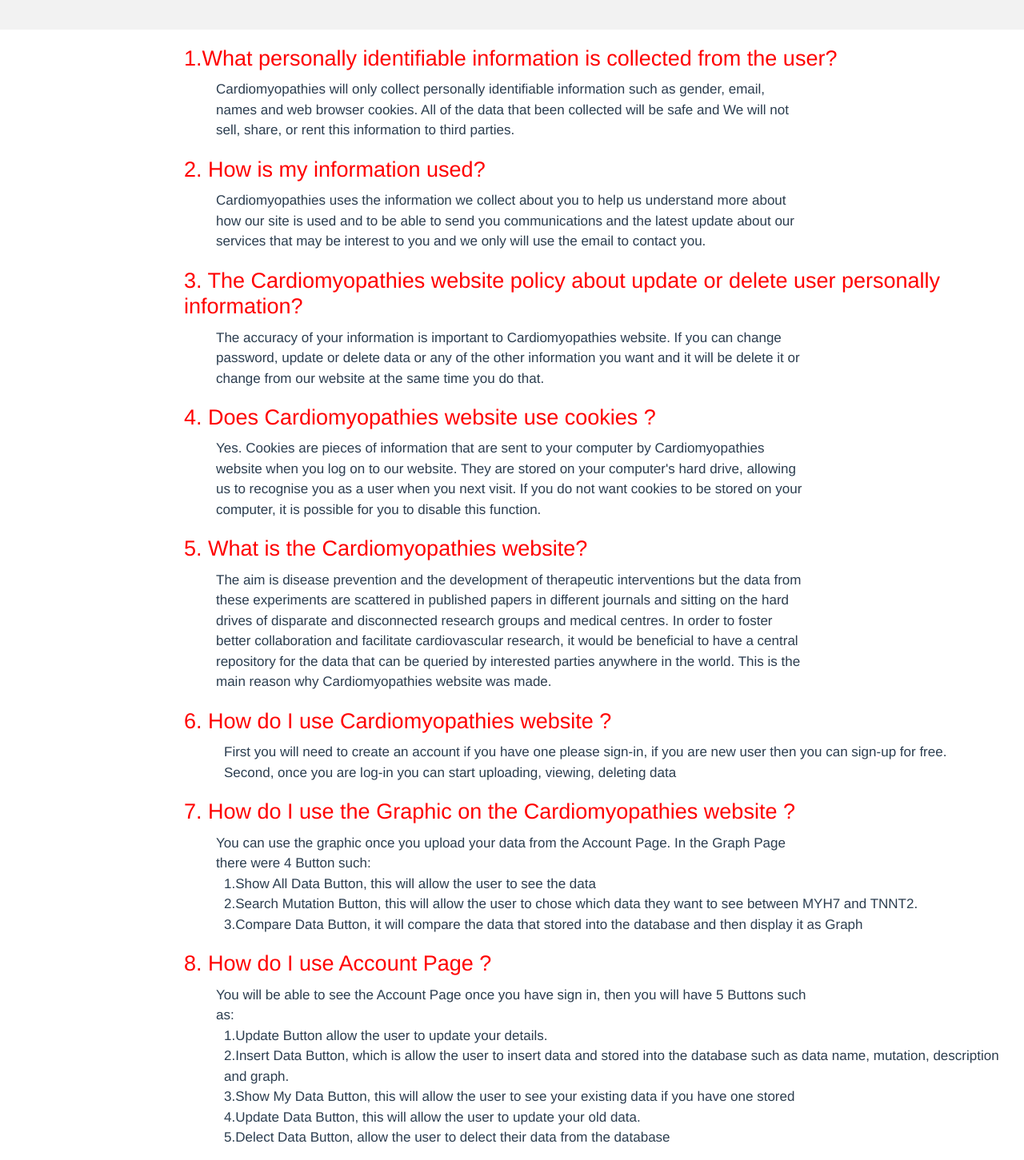
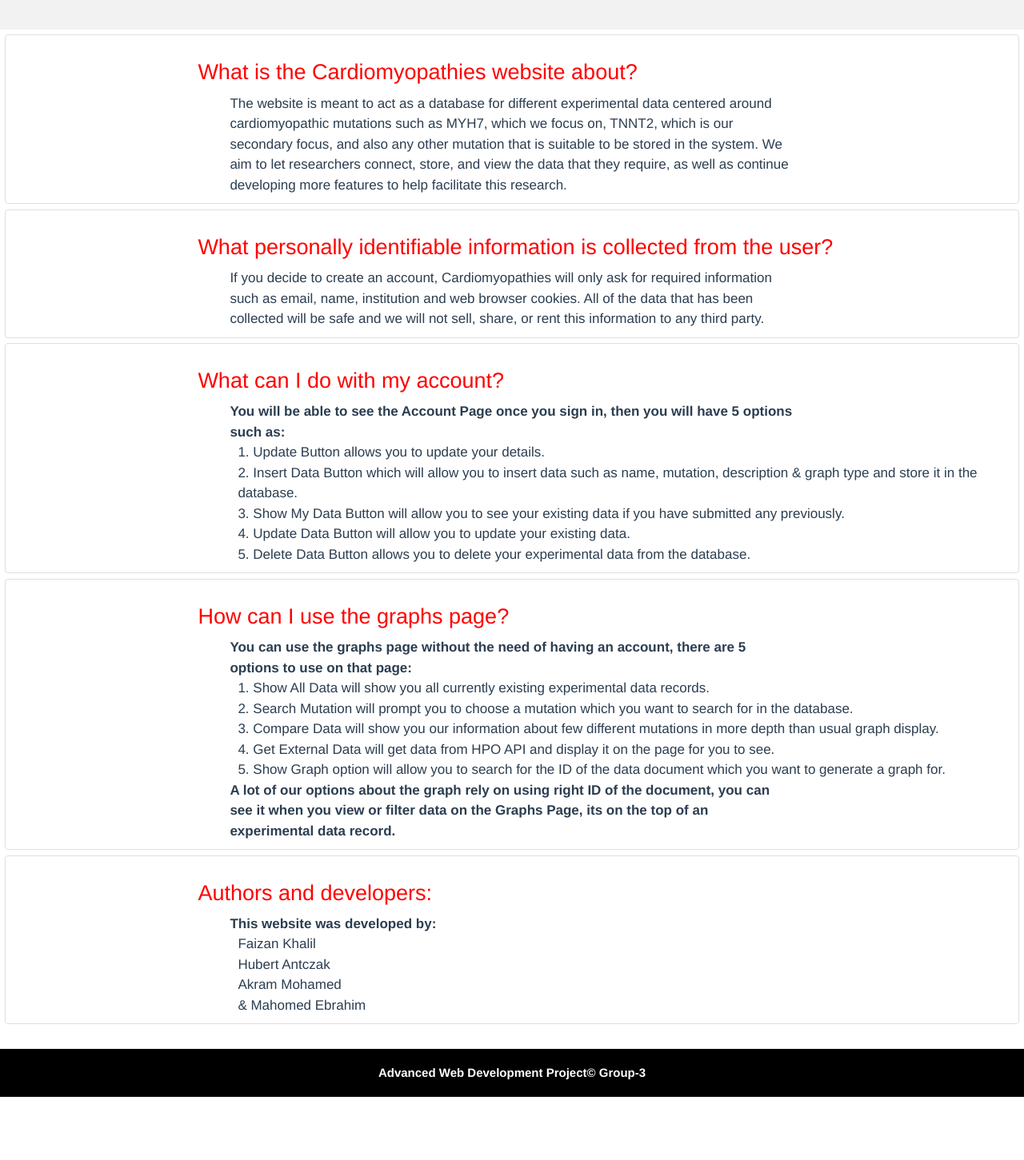
Before and after one commit to FaizanK001/uni-project, a Vue app: page /help in a window 1280 px wide. Shown: the part 139-1590 px from the top of the page at 80% size. After the commit the page ends 1511 px from the top, so only its background shows below. Built offline with nearby package versions, Linux system fonts and the light colour scheme; no server answers; what vue3-apexcharts would draw is missing.

Commit message:
styling changes on the home page, help page and others, added functionality to some elements such as homepage latest data display

```diff
--- a/src/components/ApiData.vue
+++ b/src/components/ApiData.vue
@@ -1,6 +1,6 @@
 <template>
     <div id="externalData">
-        <h1>External Data</h1>
+        <h1>External Data from <a href="https://hpo.jax.org">Human Phenotype Ontology</a></h1>
 
        <div v-for="item in disease.catTermsMap" :key="item.id">
                 <div class="d-flex align-content-start flex-wrap card">
--- a/src/components/Carousel.vue
+++ b/src/components/Carousel.vue
@@ -5,7 +5,6 @@
   <ul class="carousel-indicators">
     <li data-target="#demo" data-slide-to="0" class="active"></li>
     <li data-target="#demo" data-slide-to="1"></li>
-    <li data-target="#demo" data-slide-to="2"></li>
   </ul>
 
   <!-- The slideshow -->
@@ -15,9 +14,6 @@
     </div>
     <div class="carousel-item">
       <img src="../assets/heart-health-banner.jpg"   >
-    </div>
-    <div class="carousel-item">
-      <img src="../assets/cardiomyopathy-chart.jpg"  >
     </div>
   </div>
 
@@ -60,7 +56,7 @@ export default {
 </script>
 <style scoped>
 img{
-  height: 600px;
+  height: 40vh;
   width: 100%;
   align-items: center;
   display: block;
--- a/src/views/Help.vue
+++ b/src/views/Help.vue
@@ -2,47 +2,59 @@
   <div id="help">
     <div class="d-flex w-100 align-items-center justify-content-center welcome-box">
       <h1 class="welcome-text">How to use our website</h1>
-   </div>
+    </div>
 
-    <h2>1.What personally identifiable information is collected from the user?</h2>
-    <p>Cardiomyopathies will only collect personally identifiable information such as gender, email, names and web browser cookies. All of the data that been collected will be safe and We will not sell, share, or rent this information to third parties.</p>
+    <div class="help-card">
+    <h2>What is the Cardiomyopathies website about?</h2>
+    <p>The website is meant to act as a database for different experimental data centered around cardiomyopathic mutations such as MYH7, which we focus
+       on, TNNT2, which is our secondary focus, and also any other mutation that is suitable to be stored in the system. We aim to let researchers connect,
+       store, and view the data that they require, as well as continue developing more features to help facilitate this research.
+    </p>
+    </div>
 
-    <h2>2. How is my information used?</h2>
-    <p>Cardiomyopathies uses the information we collect about you to help us understand more about how our site is used and to be able to send you communications and the latest update about our services that may be interest to you and we only will use the email to contact you. </p>
+    <div class="help-card">
+      <h2>What personally identifiable information is collected from the user?</h2>
+      <p>If you decide to create an account, Cardiomyopathies will only ask for required information such as email, name, institution and web browser cookies.
+        All of the data that has been collected will be safe and we will not sell, share, or rent this information to any third party.</p>
+    </div>
 
-    <h2>3. The Cardiomyopathies website policy about update or delete
-        user personally information?</h2>
-    <p>The accuracy of your information is important to Cardiomyopathies website. If you can change password, update or delete data or any of the other information you want and it will be delete it or change from our website at the same time you do that. </p>
+    <div class="help-card">
+    <h2>What can I do with my account?</h2>
+    <p><b>You will be able to see the Account Page once you sign in, then you will have 5 options such as:</b></p>
+    <ul>
+      <li>1. Update Button allows you to update your details. </li>
+      <li>2. Insert Data Button which will allow you to insert data such as name, mutation, description & graph type and store it in the database.</li>
+      <li>3. Show My Data Button will allow you to see your existing data if you have submitted any previously.</li>
+      <li>4. Update Data Button will allow you to update your existing data.</li>
+      <li>5. Delete Data Button allows you to delete your experimental data from the database.</li>
+    </ul>
+    </div>
 
-    <h2>4. Does Cardiomyopathies website use cookies ?</h2>
-    <p>Yes. Cookies are pieces of information that are sent to your computer by Cardiomyopathies website when you log on to our website. They are stored on your computer's hard drive, allowing us to recognise you as a user when you next visit. If you do not want cookies to be stored on your computer, it is possible for you to disable this function.</p>
+    <div class="help-card">
+    <h2>How can I use the graphs page?</h2>
+    <p><b>You can use the graphs page without the need of having an account, there are 5 options to use on that page:</b></p>
+    <ul>
+      <li>1. Show All Data will show you all currently existing experimental data records. </li>
+      <li>2. Search Mutation will prompt you to choose a mutation which you want to search for in the database.</li>
+      <li>3. Compare Data will show you our information about few different mutations in more depth than usual graph display.</li>
+      <li>4. Get External Data will get data from <a href="https://hpo.jax.org">HPO</a> API and display it on the page for you to see.</li>
+      <li>5. Show Graph option will allow you to search for the ID of the data document which you want to generate a graph for.</li>
+    </ul>
+    <p><b>A lot of our options about the graph rely on using right ID of the document, you can see it when you view or filter data on the Graphs Page,
+       its on the top of an experimental data record.
+    </b></p>
+    </div>
 
-    <h2>5. What is the Cardiomyopathies website?</h2>
-    <p>The aim is disease prevention and the development of therapeutic interventions but the data from these experiments are scattered in published papers in different journals and sitting on the hard drives of disparate and disconnected research groups and medical centres. In order to foster better collaboration and facilitate cardiovascular research, it would be beneficial to have a central repository for the data that can be queried by interested parties anywhere in the world. This is the main reason why Cardiomyopathies website was made.</p>
-
-    <h2>6. How do I use Cardiomyopathies website ?</h2>
+    <div class="help-card">
+    <h2>Authors and developers:</h2>
+    <p><b>This website was developed by:</b></p>
     <ul>
-    <li>First you will need to create an account if you have one please sign-in, if you are new user then you can sign-up for free. </li>
-    <li>Second, once you are log-in you can start uploading, viewing, deleting data</li>
+      <li>Faizan Khalil</li>
+      <li>Hubert Antczak</li>
+      <li>Akram Mohamed</li>
+      <li>& Mahomed Ebrahim</li>
     </ul>
-
-    <h2>7. How do I use the Graphic on the Cardiomyopathies website ?</h2>
-    <p>You can use the graphic once you upload your data from the Account Page. In the Graph Page there were 4 Button such:</p>
-    <ul>
-    <li>1.Show All Data Button, this will allow the user to see the data</li>
-    <li>2.Search Mutation Button, this will allow the user to chose which data they want to see between MYH7 and TNNT2.</li>
-    <li>3.Compare Data Button, it will compare the data that stored into the database and then display it as Graph</li>
-    </ul>
-
-    <h2>8. How do I use Account Page ?</h2>
-    <p>You will be able to see the Account Page once you have sign in, then you will have 5 Buttons such as:</p>
-    <ul>
-    <li>1.Update Button allow the user to update your details. </li>
-    <li>2.Insert Data Button, which is allow the user to insert data and stored into the database such as data name, mutation, description and graph.</li>
-    <li>3.Show My Data Button, this will allow the user to see your existing data if you have one stored </li>
-    <li>4.Update Data Button, this will allow the user to update your old data.</li>
-    <li>5.Delect Data Button, allow the user to delect their data from the database</li>
-    </ul>
+    </div>
 
   </div>
   <br>
@@ -64,6 +76,14 @@ export default {
 
 #help {
   min-height: 100vh;
+}
+
+.help-card {
+  padding: 10px;
+   width: 99%;
+   margin: 0.5%;
+   border: 1px solid rgba(0,0,0,.125);
+   border-radius: .25rem;
 }
 
 h3 {
--- a/src/views/Home.vue
+++ b/src/views/Home.vue
@@ -9,65 +9,46 @@
     <div id="left-column">
 
       <div class="card">
-          <div class ="heading">
-            <p>What is Cardiomyopathy?</p>
+        <h2 id="homepage-heading">What is Cardiomyopathy?</h2>
 
-            <div id="heart-disease-map">
-              <img src='../assets/heart-health-banner.jpg'>
-            </div>
+        <img id="heart-disease-map" src='../assets/cardiomyopathy-chart.jpg'>
 
-            <div class="description card">
-              <h3>Cardiomyopathy refers to diseases of the heart muscle.
+        <div class="description">
+          <br><br>
+          <p> Cardiomyopathy refers to diseases of the heart muscle.
               These diseases have many causes, signs and symptoms as well as treatments.
               In most cases, cardiomyopathy causes the heart muscle to become enlarged, thick or rigid.
-                In rare instances, diseased heart muscle tissue is replaced with scar tissue.</h3>
-
-              <h3> As cardiomyopathy worsens, the heart becomes weaker.
+              In rare instances, diseased heart muscle tissue is replaced with scar tissue.</p>
+          <br><br>
+          <p> As cardiomyopathy worsens, the heart becomes weaker.
               The heart becomes less able to pump blood throughout the body and incapable of maintaining a normal electrical rhythm.
               The result can be heart failure or irregular heartbeats called arrhythmias.
               A weakened heart also can cause other complications, such as heart valve problems.
-              </h3>
+          </p>
         </div>
       </div>
     </div>
 
-    </div>
     <div id="right-column">
-        <div class="card">
-          <div class="table-wrapper-scroll-y my-custom-scrollbar">
+      <div id="table-column" class="card">
         <table class="table">
-      <thead class="thead-dark">
+
+          <thead class="thead-black">
             <tr>
-
               <th scope="col" >Recently Added Data</th>
             </tr>
           </thead>
+
+          <div class="table-wrapper-scroll-y my-custom-scrollbar">
             <tbody>
+              <div v-for="item in experimentalData" :key="item.index">
               <tr>
-          <th scope="row">Data 1</th>
-
+                <th scope="row">{{ item.name }}</th>
               </tr>
-        <tr>
-          <th scope="row">Data 2</th>
-          </tr>
-        <tr>
-          <th scope="row">Data 3</th>
-        </tr>
-        <tr>
-          <th scope="row">Data 3</th>
-        </tr>
-        <tr>
-          <th scope="row">Data 3</th>
-        </tr>
-        <tr>
-          <th scope="row">Data 3</th>
-        </tr>
-        <tr>
-          <th scope="row">Data 3</th>
-        </tr>
+              </div>
             </tbody>
+          </div>
         </table>
-        </div>
       </div>
     </div>
   </div>
@@ -76,15 +57,41 @@
 
 <script>
 // @ is an alias to /src
+import { reactive } from 'vue';
 import Carousel from '../components/Carousel.vue';
+import firebase from 'firebase/app';
 
 export default {
     name: 'Home',
+
     components: {
     Carousel
+    },
+
+    setup() {
+      var db = firebase.firestore();
+        var experimentalData = reactive ([]);
+
+        db.collection("graphs")
+        .get()
+        .then((querySnapshot) => {
+            querySnapshot.forEach((doc) => {
+                const data = reactive ({
+                    id: doc.id,
+                    description: doc.get("description"),
+                    mutation: doc.get("mutation"),
+                    name: doc.get("name"),
+                    email: doc.get("email"),
+                })
+                experimentalData.push(data);
+            });
+        })
+        .catch((error) => {
+             console.log("Error getting documents: ", error);
+        });
+
+      return { experimentalData }
     }
-
-
 }
 </script>
 
@@ -92,14 +99,27 @@ export default {
 
 #heart-disease-map {
   width: 100%;
-  height: 300px;
+  height: 400px;
+}
+
+#table-column {
+  height: 98%;
 }
 
 .my-custom-scrollbar {
-position: relative;
-height: 200px;
+height: 100%;
 overflow: auto;
 }
+
+p {
+  text-align: left;
+}
+
+.thead-black {
+  background-color: black;
+  color: white;
+}
+
 .table-wrapper-scroll-y {
 display: block;
 }
@@ -109,16 +129,20 @@ display: block;
 #left-column {
   width: 69%;
   margin: 0.5%;
+  min-height: 60vh;
 }
 
 /* Right column */
 #right-column {
   width: 29%;
   margin: 0.5%;
-  padding-left: 10px;
-  height: 400px;
+  min-height: 60vh;
 }
 
+#homepage-heading {
+  margin-bottom: 40px;
+  font-size: 40px;
+}
 
 /* Add a card effect for articles */
 .card {
@@ -133,14 +157,6 @@ display: block;
   display: table;
   clear: both;
 }
-hr.new5 {
-  border: 10px solid rgb(10, 10, 10);
-  border-radius: 5px;
-}
-
-.heading{
-  font-size: xx-large ;
-}
 
 .description{
   font-size: x-large;
```
Also changed, not shown: src/firebase/database.js (+7 -7 lines), src/assets/cdmp-banner.png. Lines whose indentation alone changed are shown as unchanged.
